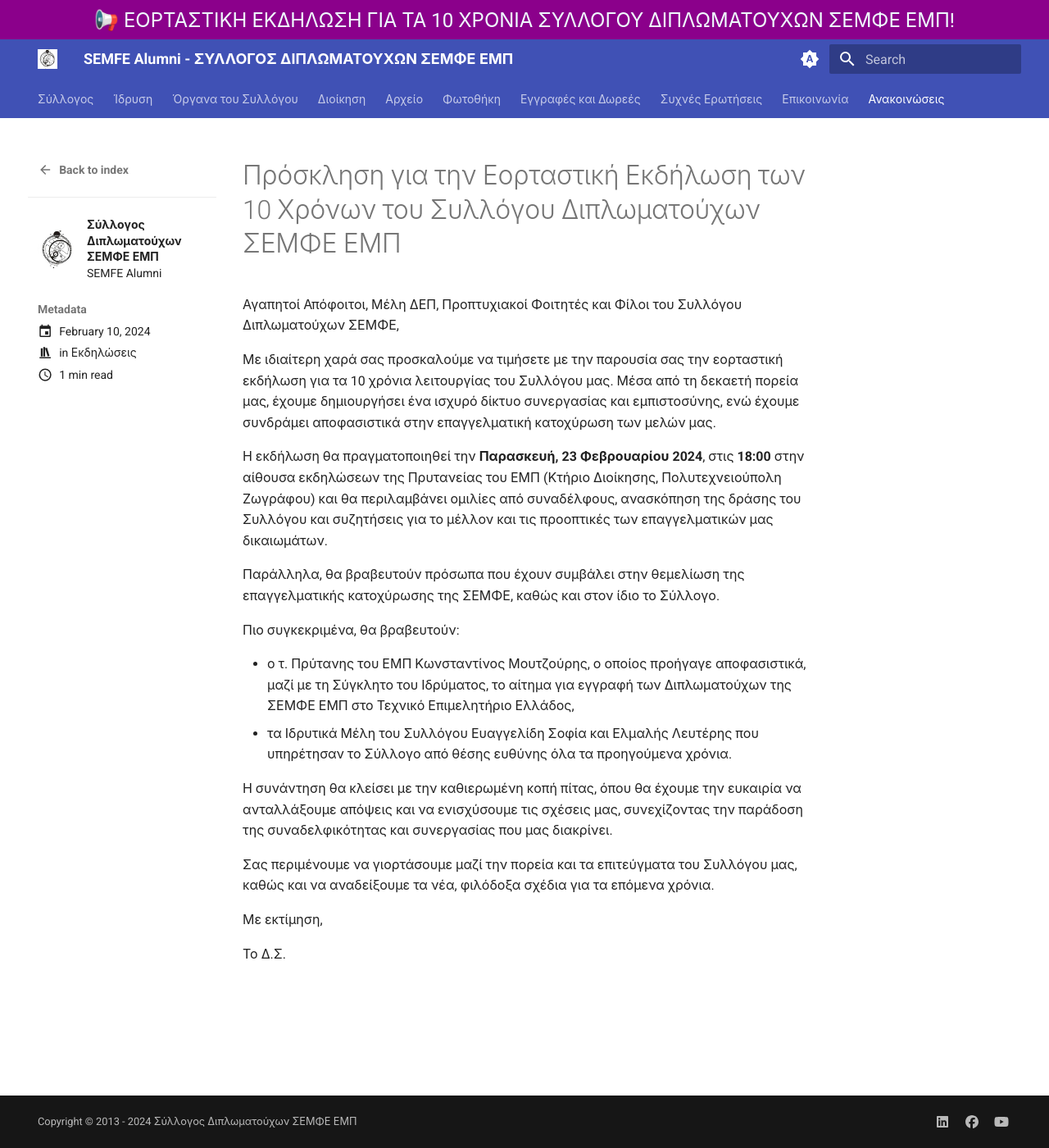
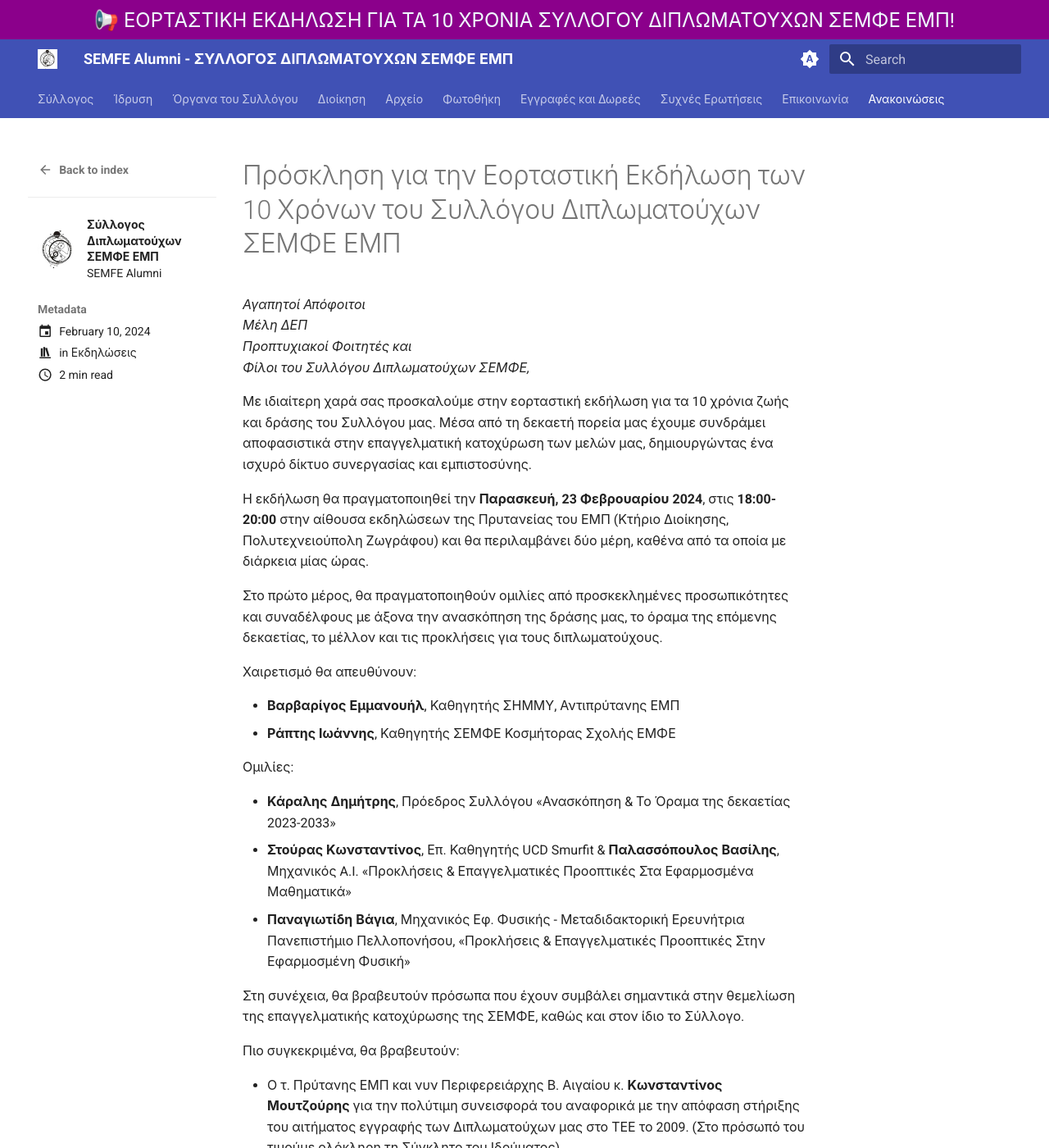
Before and after one commit to semfealumni/semfealumni.github.io, an MkDocs documentation site: the page built from docs/blog/posts/events/10-years-semfealumni.md, in a window 1280 px wide and 1400 px high. Shown: the whole window at 82% size. Built offline with MkDocs 1.6.1 and Material for MkDocs 9.7.7, drawn with Linux system fonts in a browser that asks for light colours; some of the changed text lies outside the part shown.

Commit message:
Update announcement for the 10 years of semfe alumni

```diff
--- a/docs/blog/posts/events/10-years-semfealumni.md
+++ b/docs/blog/posts/events/10-years-semfealumni.md
@@ -13,23 +13,39 @@
 
 # Πρόσκληση για την Εορταστική Εκδήλωση των 10 Χρόνων του Συλλόγου Διπλωματούχων ΣΕΜΦΕ ΕΜΠ
 
-Αγαπητοί Απόφοιτοι, Μέλη ΔΕΠ, Προπτυχιακοί Φοιτητές και Φίλοι του Συλλόγου Διπλωματούχων ΣΕΜΦΕ,
+*Αγαπητοί Απόφοιτοι<br/>
+Μέλη ΔΕΠ<br/>
+Προπτυχιακοί Φοιτητές και<br/>
+Φίλοι του Συλλόγου Διπλωματούχων ΣΕΜΦΕ,*
 
-Με ιδιαίτερη χαρά σας προσκαλούμε να τιμήσετε με την παρουσία σας την εορταστική εκδήλωση για τα 10 χρόνια λειτουργίας του Συλλόγου μας. Μέσα από τη δεκαετή πορεία μας, έχουμε δημιουργήσει ένα ισχυρό δίκτυο συνεργασίας και εμπιστοσύνης, ενώ έχουμε συνδράμει αποφασιστικά στην επαγγελματική κατοχύρωση των μελών μας.
+Με ιδιαίτερη χαρά σας προσκαλούμε στην εορταστική εκδήλωση για τα 10 χρόνια ζωής και δράσης του Συλλόγου μας. Μέσα από τη δεκαετή πορεία μας έχουμε συνδράμει αποφασιστικά στην επαγγελματική κατοχύρωση των μελών μας, δημιουργώντας ένα ισχυρό δίκτυο συνεργασίας και εμπιστοσύνης.
 
-Η εκδήλωση θα πραγματοποιηθεί την **Παρασκευή, 23 Φεβρουαρίου 2024**, στις **18:00** στην αίθουσα εκδηλώσεων της Πρυτανείας του ΕΜΠ (Κτήριο Διοίκησης, Πολυτεχνειούπολη Ζωγράφου) και θα περιλαμβάνει ομιλίες από συναδέλφους, ανασκόπηση της δράσης του Συλλόγου και συζητήσεις για το μέλλον και τις προοπτικές των επαγγελματικών μας δικαιωμάτων.
+Η εκδήλωση θα πραγματοποιηθεί την **Παρασκευή, 23 Φεβρουαρίου 2024**, στις **18:00-20:00** στην αίθουσα εκδηλώσεων της Πρυτανείας του ΕΜΠ (Κτήριο Διοίκησης, Πολυτεχνειούπολη Ζωγράφου) και θα περιλαμβάνει δύο μέρη, καθένα από τα οποία με διάρκεια μίας ώρας.
 
-Παράλληλα, θα βραβευτούν πρόσωπα που έχουν συμβάλει στην θεμελίωση της επαγγελματικής κατοχύρωσης της ΣΕΜΦΕ, καθώς και στον ίδιο το Σύλλογο.
+Στο πρώτο μέρος, θα πραγματοποιηθούν ομιλίες από προσκεκλημένες προσωπικότητες και συναδέλφους με άξονα την ανασκόπηση της δράσης μας, το όραμα της επόμενης δεκαετίας, το μέλλον και τις προκλήσεις για τους διπλωματούχους.
+
+Χαιρετισμό θα απευθύνουν:
+
+- **Βαρβαρίγος Εμμανουήλ**, Καθηγητής ΣΗΜΜΥ, Αντιπρύτανης ΕΜΠ
+- **Ράπτης Ιωάννης**, Καθηγητής ΣΕΜΦΕ Κοσμήτορας Σχολής ΕΜΦΕ
+
+Ομιλίες:
+
+- **Κάραλης Δημήτρης**, Πρόεδρος Συλλόγου «Ανασκόπηση & Το Όραμα της δεκαετίας 2023-2033»
+- **Στούρας Κωνσταντίνος**, Επ. Καθηγητής UCD Smurfit  & **Παλασσόπουλος Βασίλης**, Μηχανικός A.I. «Προκλήσεις & Επαγγελματικές Προοπτικές Στα Εφαρμοσμένα Μαθηματικά»
+- **Παναγιωτίδη Βάγια**, Μηχανικός Εφ. Φυσικής - Μεταδιδακτορική Ερευνήτρια Πανεπιστήμιο Πελλοπονήσου, «Προκλήσεις & Επαγγελματικές Προοπτικές Στην Εφαρμοσμένη Φυσική»
+
+Στη συνέχεια, θα βραβευτούν πρόσωπα που έχουν συμβάλει σημαντικά στην θεμελίωση της επαγγελματικής κατοχύρωσης της ΣΕΜΦΕ, καθώς και στον ίδιο το Σύλλογο.
 
 Πιο συγκεκριμένα, θα βραβευτούν:
 
-- ο τ. Πρύτανης του ΕΜΠ Κωνσταντίνος Μουτζούρης, ο οποίος προήγαγε αποφασιστικά, μαζί με τη Σύγκλητο του Ιδρύματος, το αίτημα για εγγραφή των Διπλωματούχων της ΣΕΜΦΕ ΕΜΠ στο Τεχνικό Επιμελητήριο Ελλάδος,
-- τα Ιδρυτικά Μέλη του Συλλόγου Ευαγγελίδη Σοφία και Ελμαλής Λευτέρης που υπηρέτησαν το Σύλλογο από θέσης ευθύνης όλα τα προηγούμενα χρόνια.
+- Ο τ. Πρύτανης ΕΜΠ και νυν Περιφερειάρχης Β. Αιγαίου κ. **Κωνσταντίνος Μουτζούρης** για την πολύτιμη συνεισφορά του αναφορικά με την απόφαση στήριξης του αιτήματος εγγραφής των Διπλωματούχων μας στο ΤΕΕ το 2009. (Στο πρόσωπό του τιμούμε ολόκληρη τη Σύγκλητο του Ιδρύματος)
+- Το Ιδρυτικό μέλος του Συλλόγου και πρώην Ταμίας του ΔΣ **Ευαγγελίδη Σοφία** που υπηρέτησε το Σύλλογο από θέσεις ευθύνης όλα τα προηγούμενα χρόνια.
+- Το ιδρυτικό μέλος του Συλλόγου και πρώην Αντιπρόεδρος του ΔΣ **Ελμαλής Λευτέρης** που υπηρέτησε το Σύλλογο από θέσης ευθύνης όλα τα προηγούμενα χρόνια.
 
-Η συνάντηση θα κλείσει με την καθιερωμένη κοπή πίτας, όπου θα έχουμε την ευκαιρία να ανταλλάξουμε απόψεις και να ενισχύσουμε τις σχέσεις μας, συνεχίζοντας την παράδοση της συναδελφικότητας και συνεργασίας που μας διακρίνει.
+Στο δεύτερο μέρος, θα γίνει η κοπή πίτας. Σε αυτή θα έχουμε την ευκαιρία να ανταλλάξουμε απόψεις και να ενισχύσουμε τις σχέσεις μας, συνεχίζοντας την πολυετή παράδοση της συναδελφικότητας και της συνεργασίας που μας διακρίνει.
 
-Σας περιμένουμε να γιορτάσουμε μαζί την πορεία και τα επιτεύγματα του Συλλόγου μας, καθώς και να αναδείξουμε τα νέα, φιλόδοξα σχέδια για τα επόμενα χρόνια.
+Σας περιμένουμε να γιορτάσουμε μαζί την πορεία και τα επιτεύγματα του Συλλόγου μας, καθώς και να αναδείξουμε τα νέα, φιλόδοξα σχέδια για την επόμενη δεκαετία.
 
-Με εκτίμηση,
-
-Το Δ.Σ.
+Με εκτίμηση,<br/>
+*Το Δ.Σ.*
```
